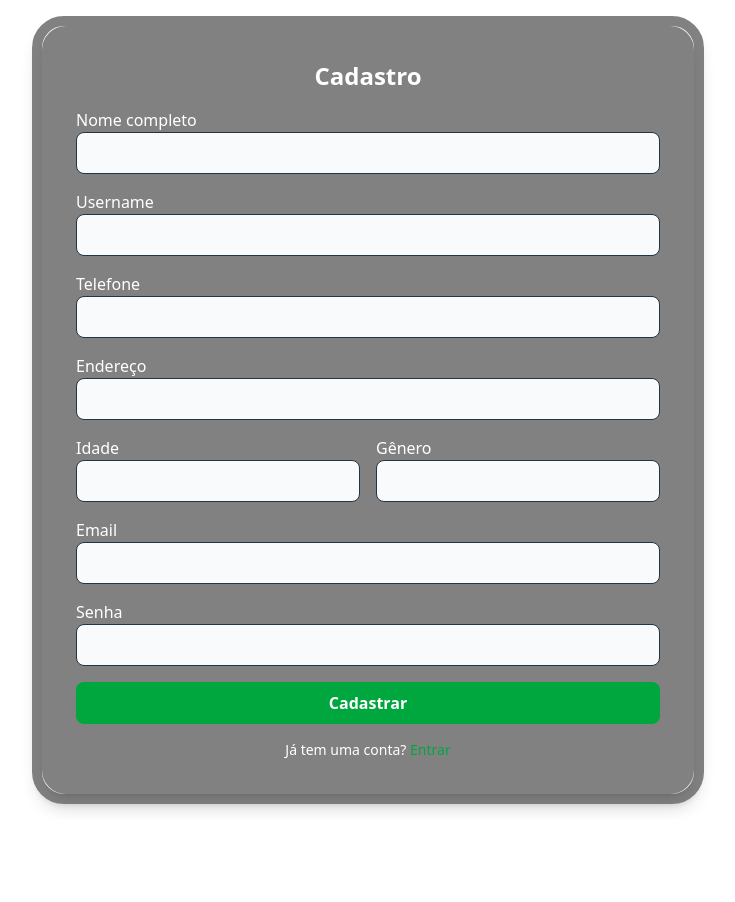
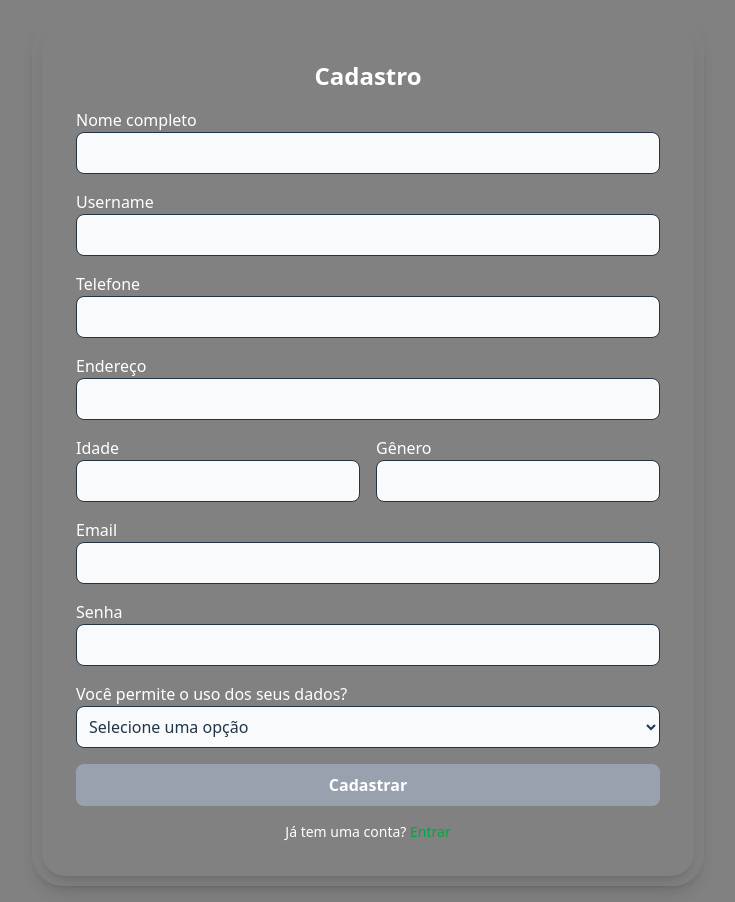
Before and after one commit to Guilherme-A-Silva/Formulario-Interativo-Multimodal, a React (Vite) app in the folder EchoThinkUI/: page / in a window 1280 px wide. Both pictures are taken after a click on the link "Não tem uma conta? Clique aqui". Shown: the whole page, without its empty margins (272-1007 px from the left). Before the commit the page ends 820 px from the top, so only its background shows below. Built offline with nearby package versions, Linux system fonts and the light colour scheme; no server answers.

Commit message:
Styles updated

```diff
--- a/EchoThinkUI/src/components/desktop/auth/loginDefault.jsx
+++ b/EchoThinkUI/src/components/desktop/auth/loginDefault.jsx
@@ -61,15 +61,17 @@ const LoginDefault = () => {
   }
 
 const [form, setForm] = useState({
+  nome: "",
   username: "",
-    nome: "",
   telefone: "",
   endereco: "",
   idade: "",
   genero: "",
   email: "",
   password: "",
+  consentimento: "", // novo campo
 });
+
 
   const [ErrorText, setErrorText] = useState({
     Text: "",
@@ -289,9 +291,9 @@ const LoginDefault = () => {
     <section className="w-full h-full flex flex-col bg-Primary justify-center items-center">
       <section className="w-screen h-full flex items-center justify-center">
         {Login && (
-          <div className="w-full flex justify-center items-center min-h-screen p-4">
-            <div className="responsive-container">
-              <div className="w-full items-center justify-center resposive-containerblack">
+          <div className="w-full flex justify-center items-center min-h-screen p-4 shadow-lg">
+            <div className="responsive-container shadow-lg">
+              <div className="w-full items-center justify-center p-6 resposive-containerblack shadow-lg">
               <h1 className="text-center">Login</h1>
               <form onSubmit={LoginSubmit}>
                 <h2>Insira seu Username</h2>
@@ -430,11 +432,32 @@ const LoginDefault = () => {
                       onChange={handleChange}
                     />
                   </div>
-
+                  {/* Consentimento */}
+                  <div>
+                    <label className="block font-medium text-white">
+                      Você permite o uso dos seus dados?
+                    </label>
+                    <select
+                      name="consentimento"
+                      value={form.consentimento}
+                      onChange={handleChange}
+                      className="w-full p-2 border rounded-lg bg-gray-50 focus:outline-none focus:ring-2 focus:ring-green-500"
+                      required
+                    >
+                      <option value="">Selecione uma opção</option>
+                      <option value="sim">Sim, eu permito</option>
+                      <option value="nao">Não, não permito</option>
+                    </select>
+                  </div>
                   {/* Botão */}
                   <button
                     type="submit"
-                    className="w-full bg-green-600 text-white font-semibold p-2 rounded-lg hover:bg-green-700 transition"
+                    className={`w-full text-white font-semibold p-2 rounded-lg transition ${
+                      form.consentimento === "sim"
+                        ? "bg-green-600 hover:bg-green-700"
+                        : "bg-gray-400 cursor-not-allowed"
+                    }`}
+                    disabled={form.consentimento !== "sim"}
                   >
                     Cadastrar
                   </button>
--- a/EchoThinkUI/src/components/desktop/styles/loginDefault.css
+++ b/EchoThinkUI/src/components/desktop/styles/loginDefault.css
@@ -16,7 +16,7 @@
 }
 
 .bg-Primary {
-  background-color: white;
+  background-color: #818181;
 }
 
 .bg-PrimaryFocus {
@@ -180,8 +180,8 @@
   width: 100%;
   max-width: 500px; /* limite maximo para telas grandes */
   border-radius: 24px;
-  border: 10px solid #f27d0c; /* laranja da borda que aparece na imagem */
-  background-color: #007952; /* cor verde da área do formulário */
+  border-color: #818181;
+  background-color: #818181; /* cor verde da área do formulário */
   box-sizing: border-box;
 }
 
--- a/EchoThinkUI/src/components/routes/routes.jsx
+++ b/EchoThinkUI/src/components/routes/routes.jsx
@@ -71,7 +71,8 @@ function RoutesComponent() {
           path="/questions"
           element={<PrivateRoute element={QuestionsScreen} />}
         />
-        <Route path="/questions1" element={<QuestionsScreen />} />
+        <Route path="/questions777" element={<QuestionsScreen />} />
+        <Route path="/admin777" element={<QuestionsScreen />} />
         <Route
           path="/admin"
           element={<PrivateRouteAdmin element={AdminScreen} />}
```
Lines whose indentation alone changed are shown as unchanged.
